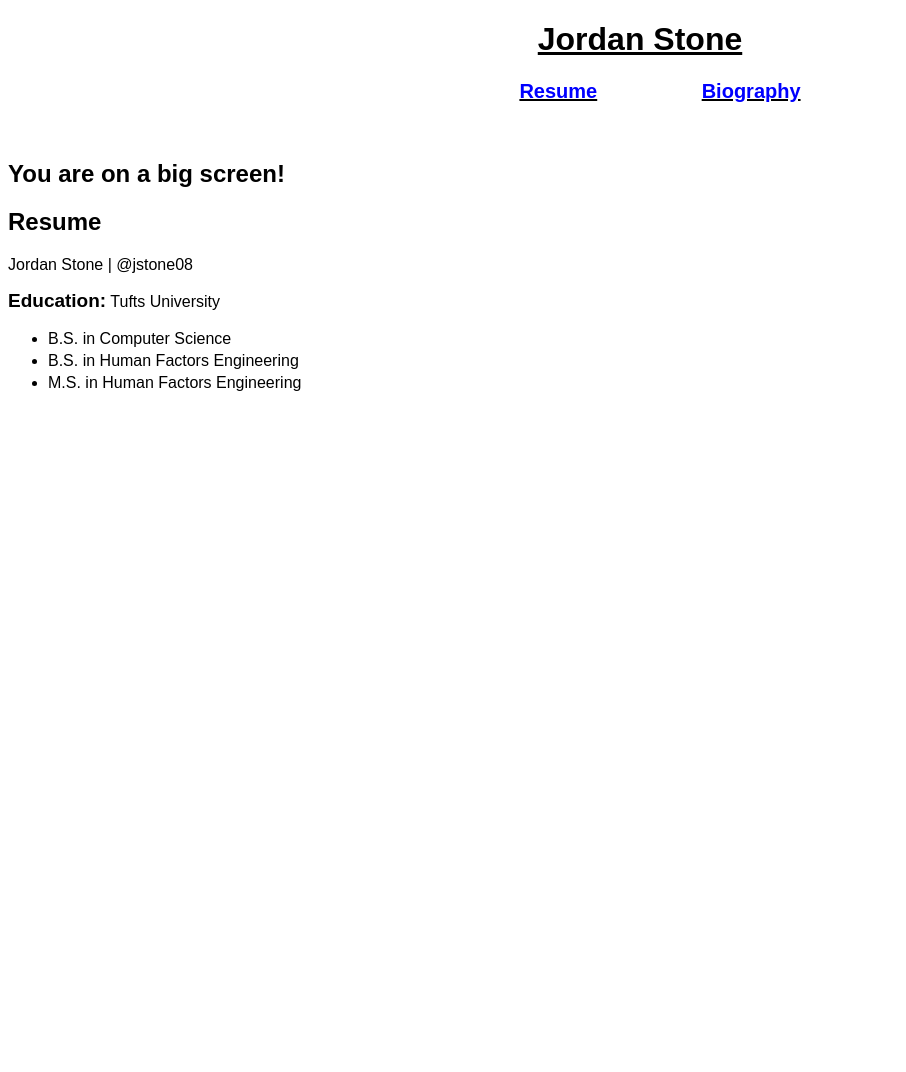
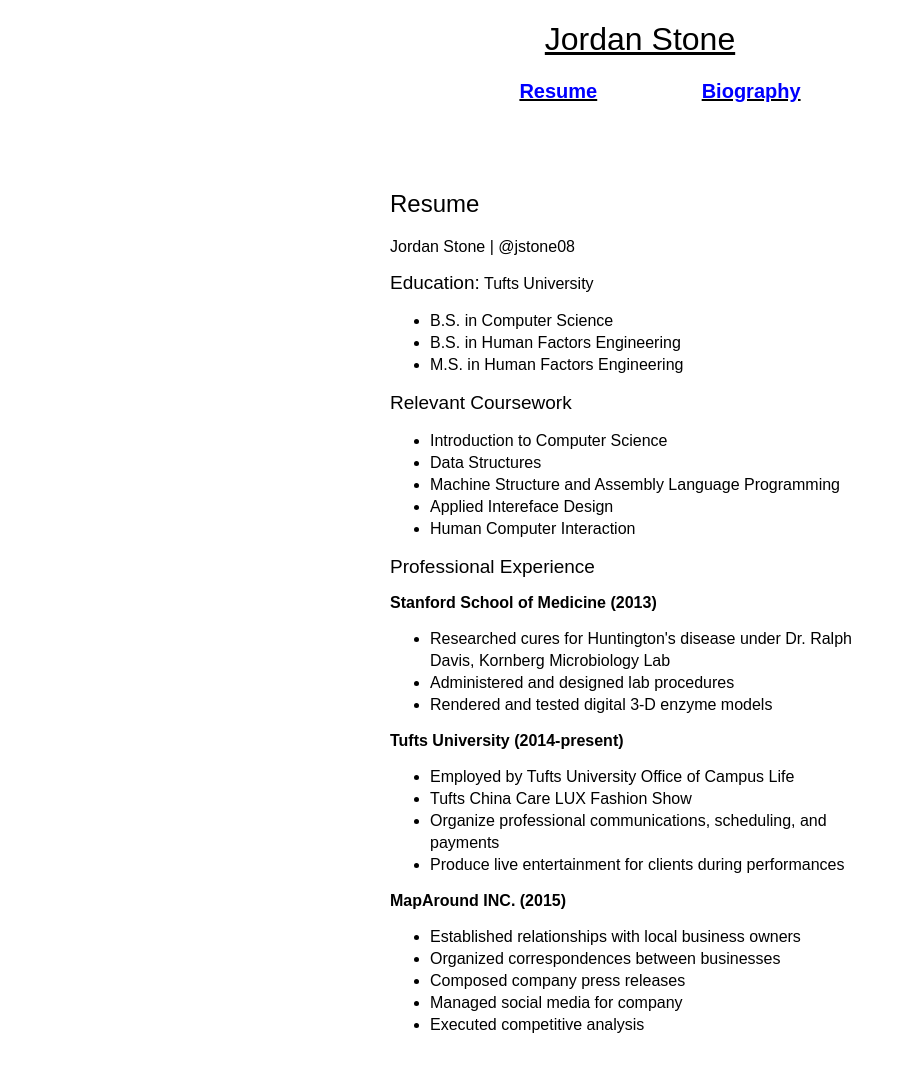
Before and after one commit to jstone08/jstone08.github.io, a plain HTML site: page resume.html in a window 1280 px wide. Shown: the whole page, without its empty margins (0-906 px from the left). Before the commit the page ends 800 px from the top, so only its background shows below. Drawn offline with Linux system fonts and the light colour scheme.

Commit message:
fixed css formatting + fonts and resume additions

```diff
--- a/portfolio.css
+++ b/portfolio.css
@@ -1,14 +1,14 @@
 /*
+ * stylesheet for Jordan Stone's Portfolio
+ *
+ * Name: 	portfolio.css
+ * Author: 	jstone08
+ * Date: 	6/2/17
+ */
 
-stylesheet for Jordan Stone's Portfolio
-
-name: portfolio.css
-author: jstone08
-date: 6/2/17
-
-*/
 body, h1, h2, h3, h4 {
 	font-family: sans-serif;
+	font-weight: lighter;
 }
 
 .navigation {
@@ -31,35 +31,36 @@ body, h1, h2, h3, h4 {
 	font-weight: bold;
 }
 
-
-#name {
+.name {
 	text-align: center;
 }
 
 a {
 	color: black;
 }
+
 /* photo formatting */
-#photo {
+.photo {
 	position: relative;
 	width: 100%;
 	text-align: center;
 }
+
 /* text body */
-#text {
+.text {
 	position: relative;
 	width: 100%;
-	max-width: 960px;
+	max-width: 500px;
 	margin: 50px auto;
 	text-align: center;
 }
 
 
 /* resume body */
-#resume {
+.resume {
 	position: relative;
 	width: 100%;
-	max-width: 960px;
+	max-width: 500px;
 	margin: 50px auto;
 	text-align: left;
 }
@@ -67,8 +68,14 @@ a {
 
 .resume-title {
 	font-size: 19px;
+	font-weight: lighter bold;
+}
+
+.resume-sub-title {
+	font-size: 16px;
 	font-weight: bold;
 }
+
 
 
 /* resume body */
@@ -80,20 +87,12 @@ a {
 	text-align: left;
 }
 
-@media screen and (max-width: 600px) {
-	.big-screen {
-		display: none;
-	}
-	.very-small-screen {
-		display: none;
-	}
+/* resume body */
+.resume-sub li {
+	position: relative;
+	line-height: 22px;
+	width: 100%;
+	max-width: 960px;
+	text-align: left;
+
 }
-
-@media screen and (min-width: 600px) {
-	.small-screen {
-		display: none;
-	}
-	.very-small-screen {
-		display: none;
-	}
-}
--- a/resume.html
+++ b/resume.html
@@ -10,7 +10,7 @@
         </head>
 
         <body>
-                <div id="name"><h1><a href="index.html">Jordan Stone</a></h1></div>
+                <div class="name"><h1><a href="index.html">Jordan Stone</a></h1></div>
 
 
                 <div class="navigation">
@@ -22,16 +22,6 @@
                                         <a href="bio.html">Biography</a>
                                 </li>
                         </ul>
-                </div>
-
-                <div class="big-screen">
-                        <h2>You are on a big screen!</h2>
-                </div>
-                <div class="small-screen">
-                        <h2>You are on a small screen!</h2>
-                </div>
-                <div class="very-small-screen">
-                        <h2>You are on a very small screen!</h2>
                 </div>
 
                 <div class="resume">
@@ -47,6 +37,65 @@
                                 <li>M.S. in Human Factors Engineering</li>
                         </ul>
 
+                        <p>
+                                <span class="resume-title">Relevant Coursework</span>
+                        </p>
+
+                        <ul>
+                                <li>Introduction to Computer Science</li>
+                                <li>Data Structures</li>
+                                <li>Machine Structure and Assembly Language Programming</li>
+                                <li>Applied Intereface Design</li>
+                                <li>Human Computer Interaction</li>
+                        </ul>
+
+                        <p>
+                                <span class="resume-title">Professional Experience</span>
+                        </p>
+
+                        <p>
+                                <span class="resume-sub-title">Stanford School of Medicine (2013)</span>
+                        </p>
+
+                        <div class="resume-sub">
+
+                                <ul>
+                                        <li>Researched cures for Huntington's disease under Dr. Ralph Davis, Kornberg Microbiology Lab</li>
+                                        <li>Administered and designed lab procedures</li>
+                                        <li>Rendered and tested digital 3-D enzyme models</li>
+                                </ul>
+
+                        </div>
+                        <p>
+                                <span class="resume-sub-title">Tufts University (2014-present)</span>
+                        </p>
+                        <div class="resume-sub">
+
+                                <ul>
+                                        <li>Employed by Tufts University Office of Campus Life</li>
+                                        <li>Tufts China Care LUX Fashion Show</li>
+                                        <li>Organize professional communications, scheduling, and payments</li>
+                                        <li>Produce live entertainment for clients during performances</li>
+                                </ul>
+
+                        </div>
+
+                        <p>
+                                <span class="resume-sub-title">MapAround INC. (2015)</span>
+                        </p>
+
+                        <div class="resume-sub">
+
+                                <ul>
+                                        <li>Established relationships with local business owners</li>
+                                        <li>Organized correspondences between businesses</li>
+                                        <li>Composed company press releases</li>
+                                        <li>Managed social media for company</li>
+                                        <li>Executed competitive analysis</li>
+                                </ul>
+
+                        </div>
+
 
 
                 </div>
```
Also changed, not shown: bio.html (+2 -2 lines), index.html (+2 -2 lines).
